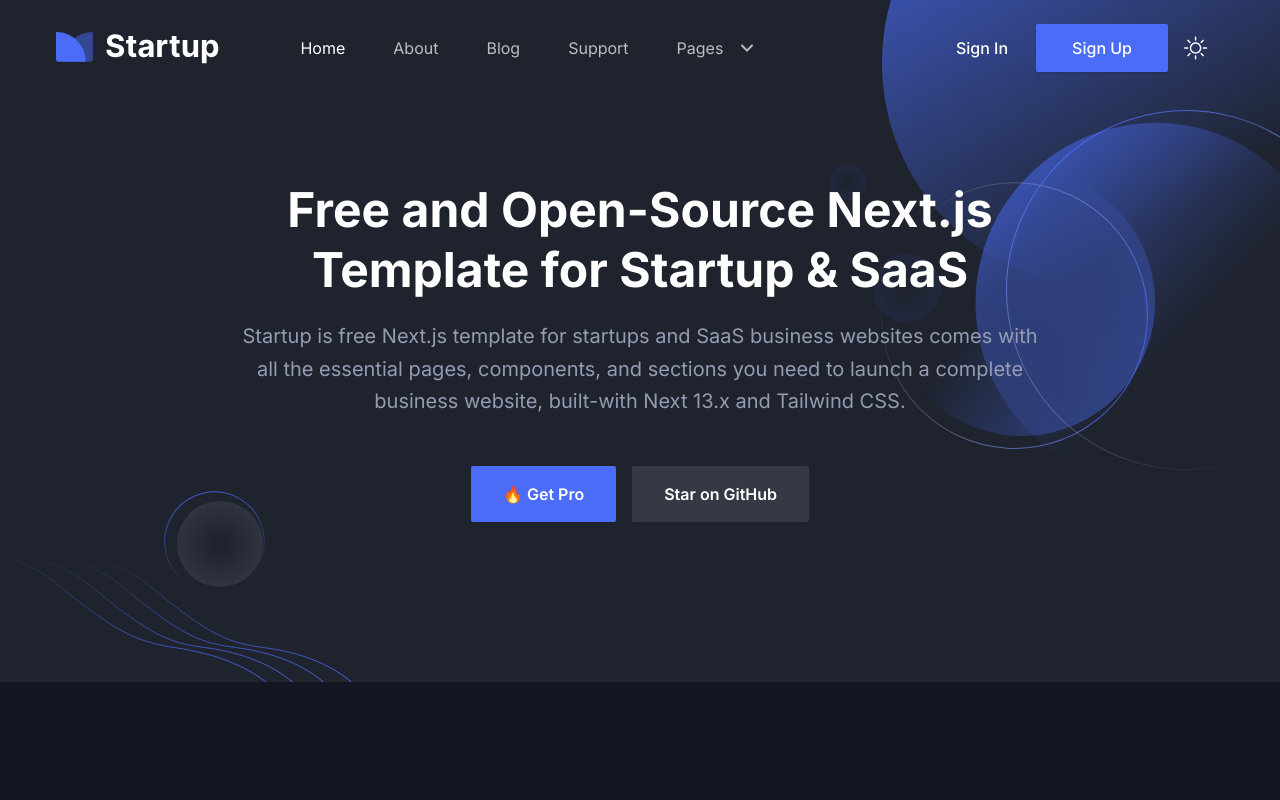
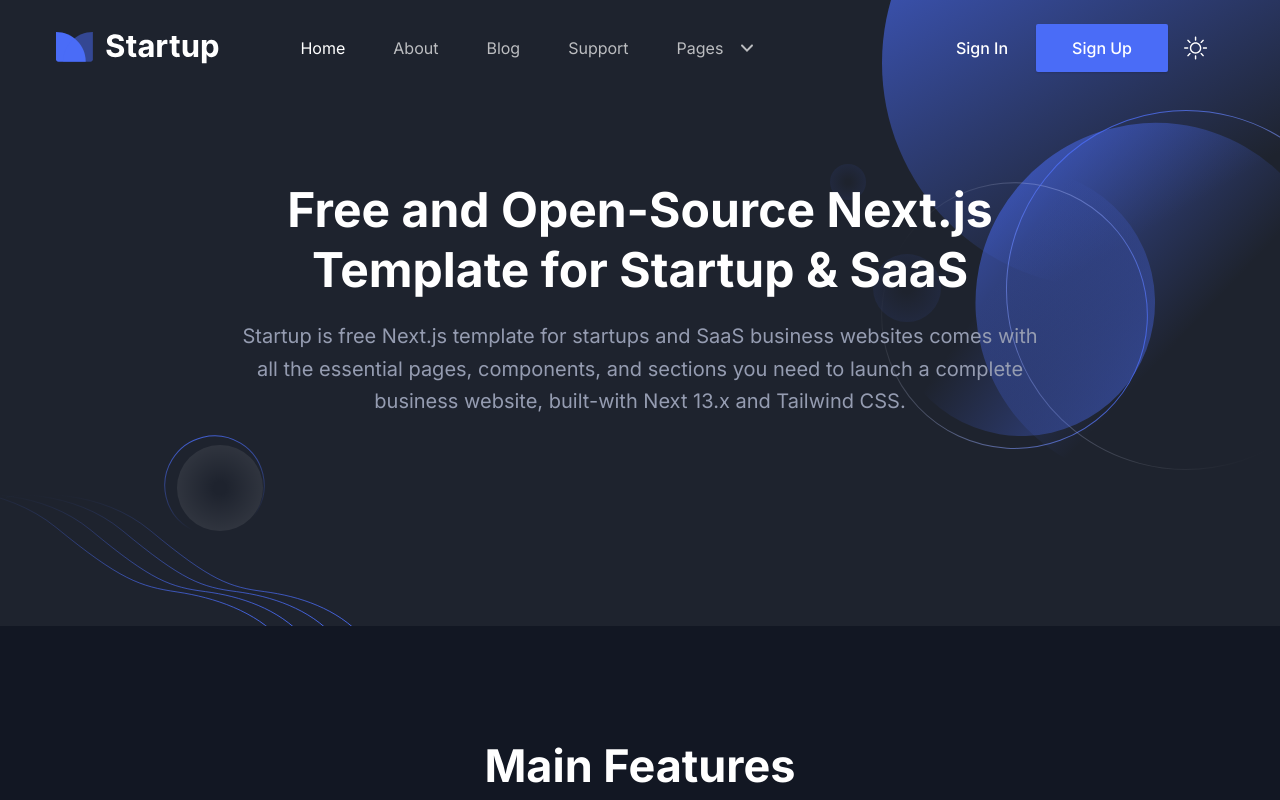
Before and after one commit to MusaPollen/tempo2, a Next.js app: page / in a window 1280 px wide. Shown: the top 800 px of the page. Built offline with nearby package versions, Linux system fonts and the light colour scheme.

Commit message:
testing push

```diff
--- a/src/components/Hero/index.tsx
+++ b/src/components/Hero/index.tsx
@@ -20,7 +20,7 @@
                   components, and sections you need to launch a complete
                   business website, built-with Next 13.x and Tailwind CSS.
                 </p>
-                <div className="flex flex-col items-center justify-center space-y-4 sm:flex-row sm:space-x-4 sm:space-y-0">
+                {/* <div className="flex flex-col items-center justify-center space-y-4 sm:flex-row sm:space-x-4 sm:space-y-0">
                   <Link
                     href="https://nextjstemplates.com/templates/saas-starter-startup"
                     className="rounded-sm bg-primary px-8 py-4 text-base font-semibold text-white duration-300 ease-in-out hover:bg-primary/80"
@@ -33,7 +33,7 @@
                   >
                     Star on GitHub
                   </Link>
-                </div>
+                </div> */}
               </div>
             </div>
           </div>
```
